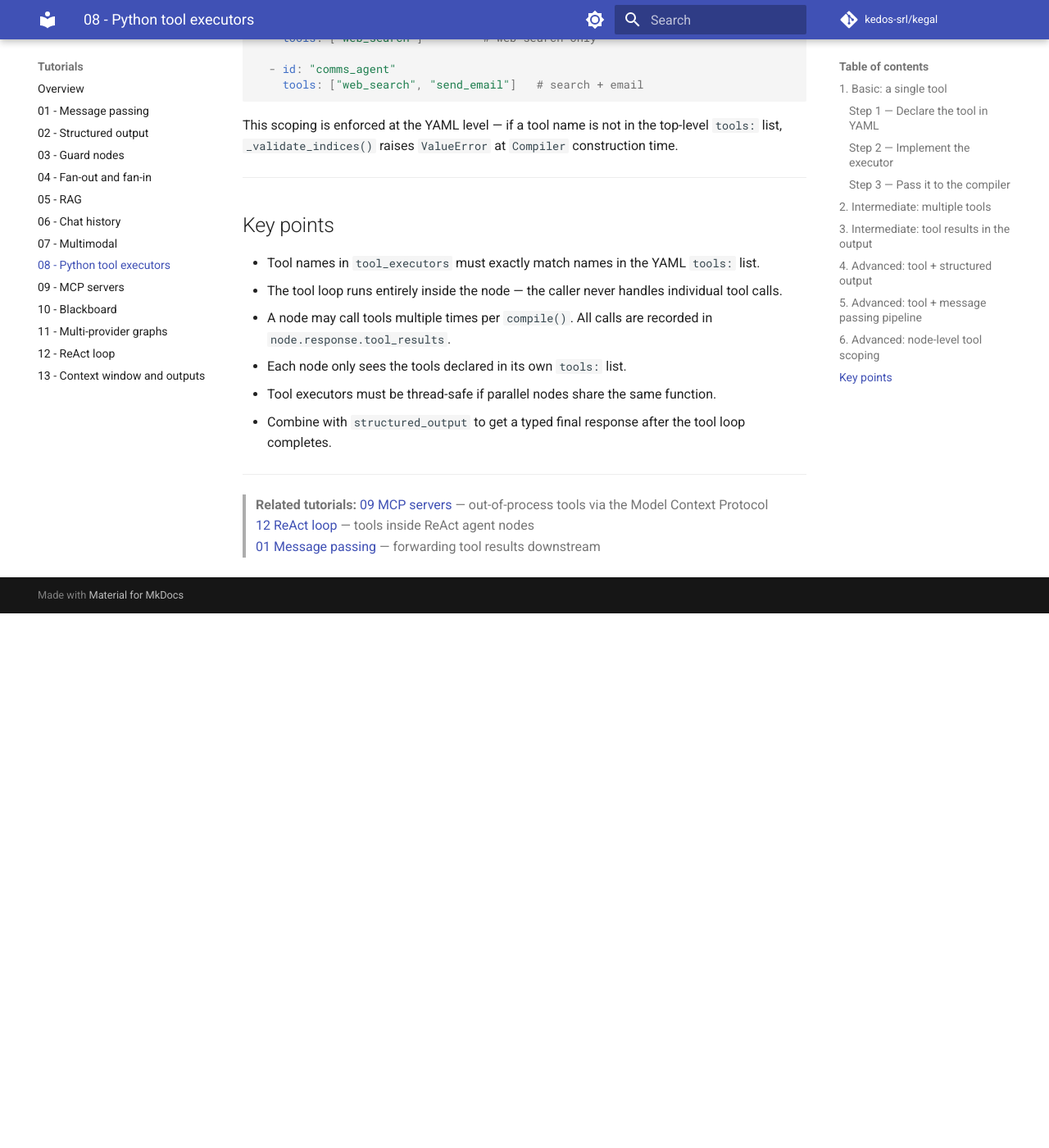
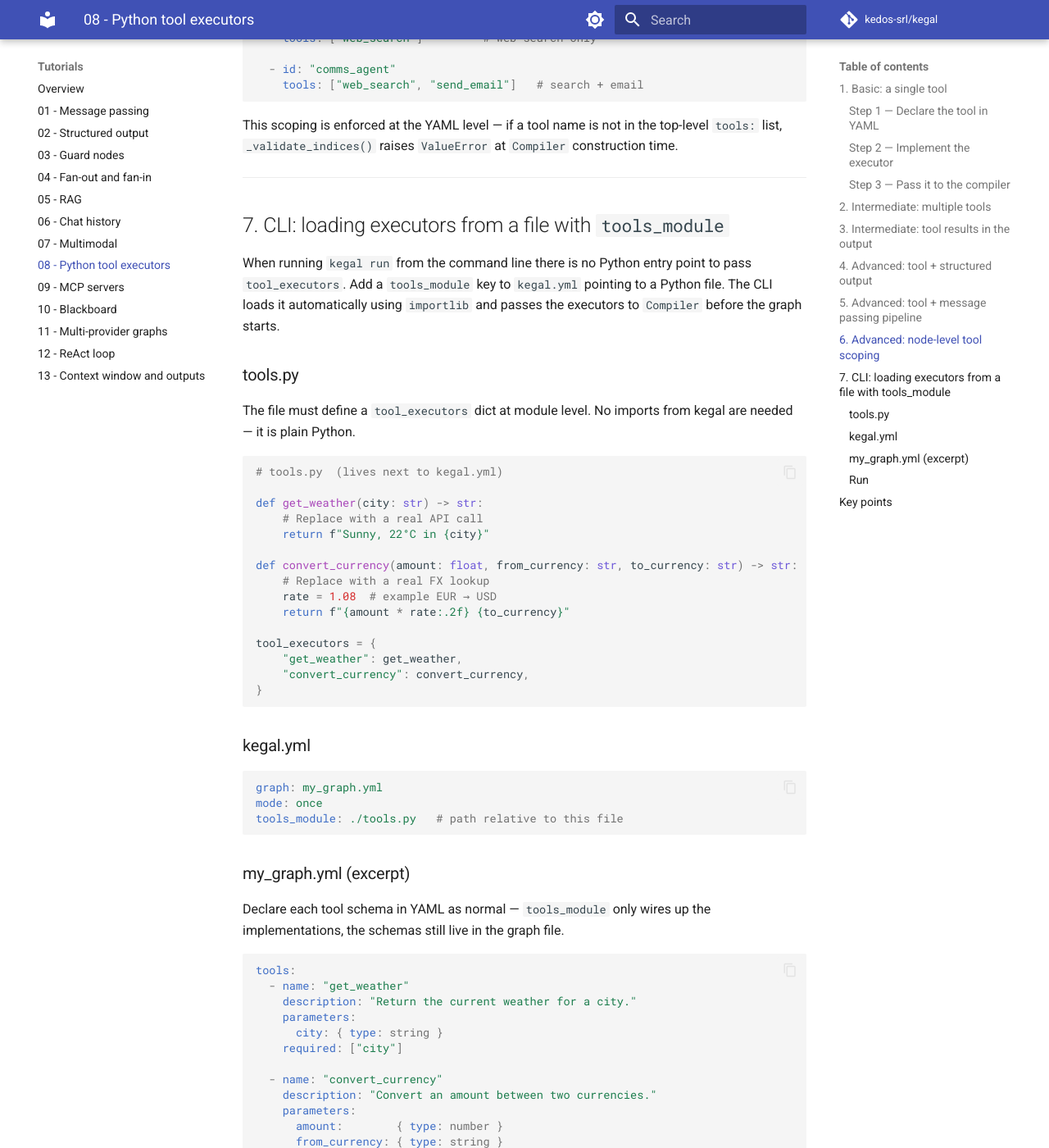
Before and after one commit to Kedos-srl/kegal, an MkDocs documentation site: the page built from docs/tutorials/08_tool_executors.md, in a window 1280 px wide and 1400 px high, scrolled down 5638 px. Shown: the whole window at 82% size. Built offline with MkDocs 1.6.1 and Material for MkDocs 9.7.7, drawn with Linux system fonts in a browser that asks for light colours; comment, search, counter and statistics services are not loaded; before the commit the page ends 6386 px from its top, so only the background shows below that; some of the changed text lies outside the part shown.

Commit message:
tools_module CLI option + thorough tool executor tests

````diff
--- a/docs/tutorials/08_tool_executors.md
+++ b/docs/tutorials/08_tool_executors.md
@@ -293,6 +293,91 @@ top-level `tools:` list, `_validate_indices()` raises `ValueError` at
 
 ---
 
+## 7. CLI: loading executors from a file with `tools_module`
+
+When running `kegal run` from the command line there is no Python entry point
+to pass `tool_executors`. Add a `tools_module` key to `kegal.yml` pointing to
+a Python file. The CLI loads it automatically using `importlib` and passes the
+executors to `Compiler` before the graph starts.
+
+### tools.py
+
+The file must define a `tool_executors` dict at module level. No imports from
+kegal are needed — it is plain Python.
+
+```python
+# tools.py  (lives next to kegal.yml)
+
+def get_weather(city: str) -> str:
+    # Replace with a real API call
+    return f"Sunny, 22°C in {city}"
+
+def convert_currency(amount: float, from_currency: str, to_currency: str) -> str:
+    # Replace with a real FX lookup
+    rate = 1.08  # example EUR → USD
+    return f"{amount * rate:.2f} {to_currency}"
+
+tool_executors = {
+    "get_weather": get_weather,
+    "convert_currency": convert_currency,
+}
+```
+
+### kegal.yml
+
+```yaml
+graph: my_graph.yml
+mode: once
+tools_module: ./tools.py   # path relative to this file
+```
+
+### my_graph.yml (excerpt)
+
+Declare each tool schema in YAML as normal — `tools_module` only wires up the
+implementations, the schemas still live in the graph file.
+
+```yaml
+tools:
+  - name: "get_weather"
+    description: "Return the current weather for a city."
+    parameters:
+      city: { type: string }
+    required: ["city"]
+
+  - name: "convert_currency"
+    description: "Convert an amount between two currencies."
+    parameters:
+      amount:        { type: number }
+      from_currency: { type: string }
+      to_currency:   { type: string }
+    required: ["amount", "from_currency", "to_currency"]
+
+nodes:
+  - id: "assistant"
+    model: 0
+    temperature: 0.0
+    max_tokens: 512
+    show: true
+    tools: ["get_weather", "convert_currency"]
+    prompt:
+      template: 0
+      user_message: true
+```
+
+### Run
+
+```bash
+kegal run            # loads tools.py, wires executors, runs the graph
+```
+
+**Rules:**
+- `tools_module` is a path **relative to the project directory** (where `kegal.yml` lives).
+- The file must exist — a missing file is a hard error printed to stderr (exit code 1).
+- The file must define a **non-empty** `tool_executors` dict — anything else is a hard error.
+- Tool names in `tool_executors` must exactly match names in the YAML `tools:` list.
+
+---
+
 ## Key points
 
 - Tool names in `tool_executors` must exactly match names in the YAML `tools:` list.
````
Also changed, not shown: docs/cli.md (+28 -0 lines), docs/quick_reference.md (+10 -3 lines), 8 other files.
